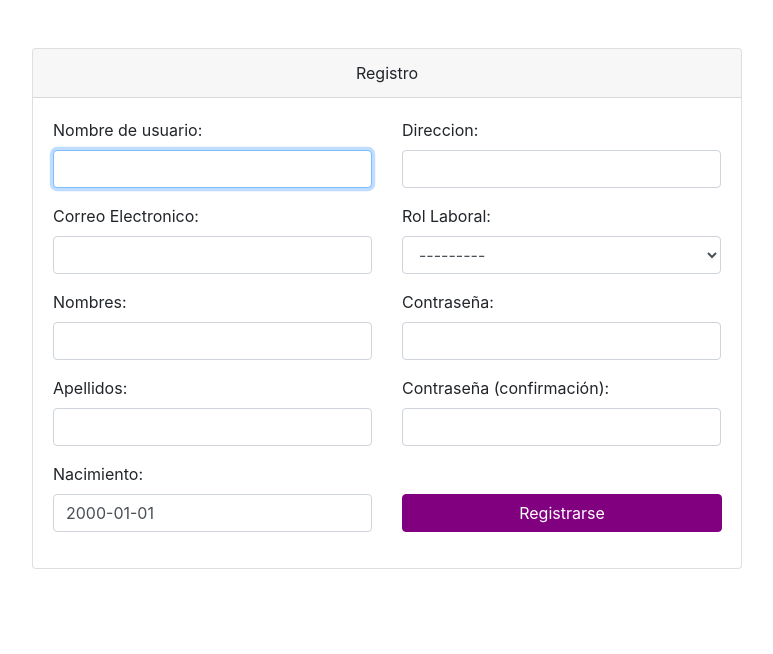
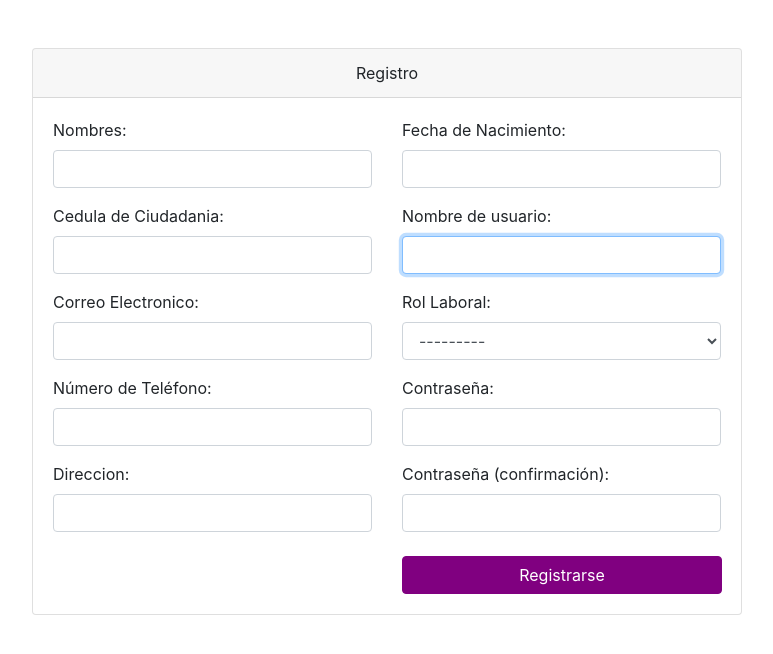
Before and after one commit to jmartinezgr/GestionClinica, a Django app: page /registro/ in a window 1280 px wide. Shown: the part 58-712 px from the top of the page, without its empty margins (253-1026 px from the left). Run offline with Django 4.2, Linux system fonts and the light colour scheme; data comes from the database, SQL or seed files in the repository; some libraries are stand-ins or nearby versions.

Commit message:
Se modifico el modelo de usuarios para poder cumploir con los requerimientos basicos de la app

```diff
--- a/clinic_management/mainapp/templates/layouts/layout.html
+++ b/clinic_management/mainapp/templates/layouts/layout.html
@@ -21,6 +21,10 @@
                     <li class="nav-item">
                         <a class="navbar-brand font-italic" href=''> Gestion Clinica </a>
                     </li>
+                </ul>
+
+                <!-- Mueve los elementos de la barra de navegación a la derecha -->
+                <ul class="navbar-nav ml-auto">
                     {% block navbar %}
 
                     {% endblock %}
--- a/clinic_management/mainapp/urls.py
+++ b/clinic_management/mainapp/urls.py
@@ -2,5 +2,5 @@ from django.urls import path
 from . import views
 
 urlpatterns = [
-    path('home/', views.home, name='home'),
+
 ]
--- a/clinic_management/user/forms.py
+++ b/clinic_management/user/forms.py
@@ -12,9 +12,26 @@ class CustomAuthenticationForm(AuthenticationForm):
     )
 
 class RegistroForm(UserCreationForm):
+    nombre = forms.CharField(
+        label="Nombres",
+        widget=forms.TextInput(attrs={'class': 'form-control'}),
+    )
+    cedula = forms.CharField(
+        label="Cedula de Ciudadania",
+        widget=forms.TextInput(attrs={'class': 'form-control'}),
+    )
+    telefono = forms.CharField(
+        label="Número de Teléfono",
+        widget=forms.TextInput(attrs={'class': 'form-control'}),
+    )
+    nacimiento = forms.DateField(
+        label="Fecha de Nacimiento",
+        widget=forms.TextInput(attrs={'class': 'form-control'}),
+    )
+
     class Meta:
         model = Usuario
-        fields = ['username', 'email', 'password1', 'password2', 'nombres', 'apellidos', 'nacimiento', 'direccion', 'rol']
+        fields = ['username', 'email', 'password1', 'password2', 'nombre', 'cedula', 'telefono', 'direccion', 'rol','nacimiento']
 
     def __init__(self, *args, **kwargs):
         super(RegistroForm, self).__init__(*args, **kwargs)
@@ -22,8 +39,9 @@ class RegistroForm(UserCreationForm):
         self.fields['email'].widget.attrs.update({'class': 'form-control'})
         self.fields['password1'].widget.attrs.update({'class': 'form-control'})
         self.fields['password2'].widget.attrs.update({'class': 'form-control'})
-        self.fields['nombres'].widget.attrs.update({'class': 'form-control'})
-        self.fields['apellidos'].widget.attrs.update({'class': 'form-control'})
-        self.fields['nacimiento'].widget.attrs.update({'class': 'form-control'})
+        self.fields['nombre'].widget.attrs.update({'class': 'form-control'})
+        self.fields['cedula'].widget.attrs.update({'class': 'form-control'})
+        self.fields['telefono'].widget.attrs.update({'class': 'form-control'})
         self.fields['direccion'].widget.attrs.update({'class': 'form-control'})
         self.fields['rol'].widget.attrs.update({'class': 'form-control'})
+        self.fields['nacimiento'].widget.attrs.update({'class': 'form-control'})
--- a/clinic_management/user/models.py
+++ b/clinic_management/user/models.py
@@ -3,7 +3,7 @@ from django.contrib.auth.models import AbstractBaseUser, BaseUserManager, Permis
 from django.contrib.auth.hashers import make_password
 
 class UsuarioManager(BaseUserManager):
-    def create_user(self, username, email, nombres, apellidos, nacimiento, direccion, rol, password=None):
+    def create_user(self, username, email, nombre, cedula, nacimiento, direccion, telefono, rol, password=None):
         if not email:
             raise ValueError("El campo de correo electrónico es obligatorio.")
 
@@ -11,22 +11,24 @@ class UsuarioManager(BaseUserManager):
         user = self.model(
             username=username,
             email=email,
-            nombres=nombres,
-            apellidos=apellidos,
+            nombre=nombre,
+            cedula=cedula,
             nacimiento=nacimiento,
             direccion=direccion,
+            telefono=telefono,
             rol=rol,
         )
         user.set_password(password)
         user.save(using=self._db)
         return user
 
-    def create_superuser(self, username, email, nombres, apellidos, password=None):
+    def create_superuser(self, username, email, nombre, cedula, telefono='', password=None):
         user = self.create_user(
             username=username,
             email=email,
-            nombres=nombres,
-            apellidos=apellidos,
+            nombre=nombre,
+            cedula=cedula,
+            telefono=telefono,  # Añadir el telefono aquí (con un valor predeterminado opcional)
             nacimiento="2000-01-01",  # Proporciona un valor por defecto
             direccion="",  # Proporciona un valor por defecto para otros campos requeridos
             rol=None,  # Proporciona un valor por defecto para otros campos requeridos
@@ -37,13 +39,16 @@ class UsuarioManager(BaseUserManager):
         user.save(using=self._db)
         return user
 
+
+
 class Usuario(AbstractBaseUser, PermissionsMixin):
     username = models.CharField('Nombre de usuario', unique=True, max_length=100)
     email = models.EmailField('Correo Electronico', max_length=254, unique=True)
-    nombres = models.CharField('Nombres', max_length=200, blank=True)
-    apellidos = models.CharField('Apellidos', max_length=200, blank=True)
+    cedula = models.CharField('Cedula de Ciudadania',unique=True,max_length=10,default="111111111")
+    nombre = models.CharField('Nombres', max_length=200, blank=True)
     nacimiento = models.DateField(default="2000-01-01",null=True)
-    direccion = models.CharField('Direccion', max_length=200, blank=True)
+    direccion = models.CharField('Direccion', max_length=30, blank=True)
+    telefono = models.CharField('Numero de Telefono',max_length=10, blank=True)
     rol = models.ForeignKey("user.Role", verbose_name=("Rol Laboral"), on_delete=models.CASCADE,null=True)
     usuario_activo = models.BooleanField(default=True)
     usuario_administrador = models.BooleanField(default=False)
@@ -52,10 +57,10 @@ class Usuario(AbstractBaseUser, PermissionsMixin):
     objects = UsuarioManager()
 
     USERNAME_FIELD = 'username'
-    REQUIRED_FIELDS = ['email', 'nombres', 'apellidos']
+    REQUIRED_FIELDS = ['email', 'nombre','cedula']
 
     def __str__(self):
-        return f'Usuario: {self.nombres} {self.apellidos}'
+        return f'Usuario: {self.nombre}'
 
     def has_perm(self, perm, obj=None):
         return self.usuario_administrador
--- a/clinic_management/user/templates/registro.html
+++ b/clinic_management/user/templates/registro.html
@@ -12,31 +12,34 @@
               <div class="row">
                 <div class="col-md-6">
                   <div class="form-group">
-                    {{ form.username.label_tag }}
-                    {{ form.username }}
+                    {{ form.nombre.label_tag }}
+                    {{ form.nombre }}
+                  </div>
+                  <div class="form-group">
+                    {{ form.cedula.label_tag }}
+                    {{ form.cedula }}
                   </div>
                   <div class="form-group">
                     {{ form.email.label_tag }}
                     {{ form.email }}
                   </div>
                   <div class="form-group">
-                    {{ form.nombres.label_tag }}
-                    {{ form.nombres }}
+                    {{ form.telefono.label_tag }}
+                    {{ form.telefono }}
                   </div>
                   <div class="form-group">
-                    {{ form.apellidos.label_tag }}
-                    {{ form.apellidos }}
+                    {{ form.direccion.label_tag }}
+                    {{ form.direccion }}
                   </div>
+                </div>
+                <div class="col-md-6">
                   <div class="form-group">
                     {{ form.nacimiento.label_tag }}
                     {{ form.nacimiento }}
                   </div>
-                  <!-- Mueve el botón aquí para que esté al mismo nivel que el último elemento de la columna 1 -->
-                </div>
-                <div class="col-md-6">
                   <div class="form-group">
-                    {{ form.direccion.label_tag }}
-                    {{ form.direccion }}
+                    {{ form.username.label_tag }}
+                    {{ form.username }}
                   </div>
                   <div class="form-group">
                     {{ form.rol.label_tag }}
@@ -51,7 +54,7 @@
                     {{ form.password2 }}
                   </div>
                   <div class="text-center">
-                    <button type="submit" class="btn btn-primary" style="margin-top: 32px; width: 320px;background-color: rgb(128, 0, 128); border-color: rgb(128, 0, 128);">Registrarse</button>
+                    <button type="submit" class="btn btn-primary" style="margin-top: 8px; width: 320px;background-color: rgb(128, 0, 128); border-color: rgb(128, 0, 128);">Registrarse</button>
                   </div>
                 </div>
               </div>
@@ -61,6 +64,4 @@
       </div>
     </div>
   </div>
-
-
 {% endblock %}
--- a/clinic_management/user/urls.py
+++ b/clinic_management/user/urls.py
@@ -2,6 +2,7 @@ from django.urls import path
 from . import views
 
 urlpatterns = [
+    path('', views.login_view, name='login_view'),
     path('login/', views.login_view, name='login_view'),
     path('registro/', views.registro_view, name='registro'),
     path('logout/', views.logout_view, name='logout_view'),
--- a/clinic_management/user/views.py
+++ b/clinic_management/user/views.py
@@ -14,10 +14,17 @@ def login_view(request):
             if user is not None:
                 login(request, user)
 
-                if user.rol.name == 'Enfermeras':
+                if user.rol is None:
+                    return redirect('home_enfermera')
+                elif user.rol.name == 'Enfermeras':
                     return redirect('home_enfermera')
                 elif user.rol.name == 'Recursos Humanos':
                     return redirect('home_recursos_humanos')
+                elif user.rol.name == 'Personal Administrativo':
+                    return redirect('home_personal_administrativo')
+                elif user.rol.name == 'Médicos':
+                    return redirect('home_medico')
+
                 print(user.rol.name)
             else:
                 messages.error(request, "Error: Credenciales inválidas. Inténtalo de nuevo.")
@@ -37,7 +44,12 @@ def registro_view(request):
             messages.success(request, "Tu cuenta ha sido creada. Ahora puedes iniciar sesión.")
             return redirect('login_view')
         else:
-            print(form.errors)  # Imprime los errores en la consola para depuración
+            if 'username' in form.errors:
+                messages.error(request, "Nombre de usuario ya existe.")
+            elif 'password2' in form.errors:
+                messages.error(request, "Contraseña no es suficientemente segura. Prueba agregar todo tipo de caracteres.")
+            elif 'email' in form.errors:
+                messages.error(request, "Este correo ya existe en la base de datos o no es válido")
     else:
         form = RegistroForm()
     return render(request, 'registro.html', {'form': form})
```
Also changed, not shown: clinic_management/utils/create_roles.py (added, +27 -0 lines), clinic_management/db.sqlite3, clinic_management/user/migrations/0004_usuario_cedula_usuario_telefono_and_more.py (added), clinic_management/user/migrations/0005_remove_usuario_apellidos_remove_usuario_nombres_and_more.py (added).
